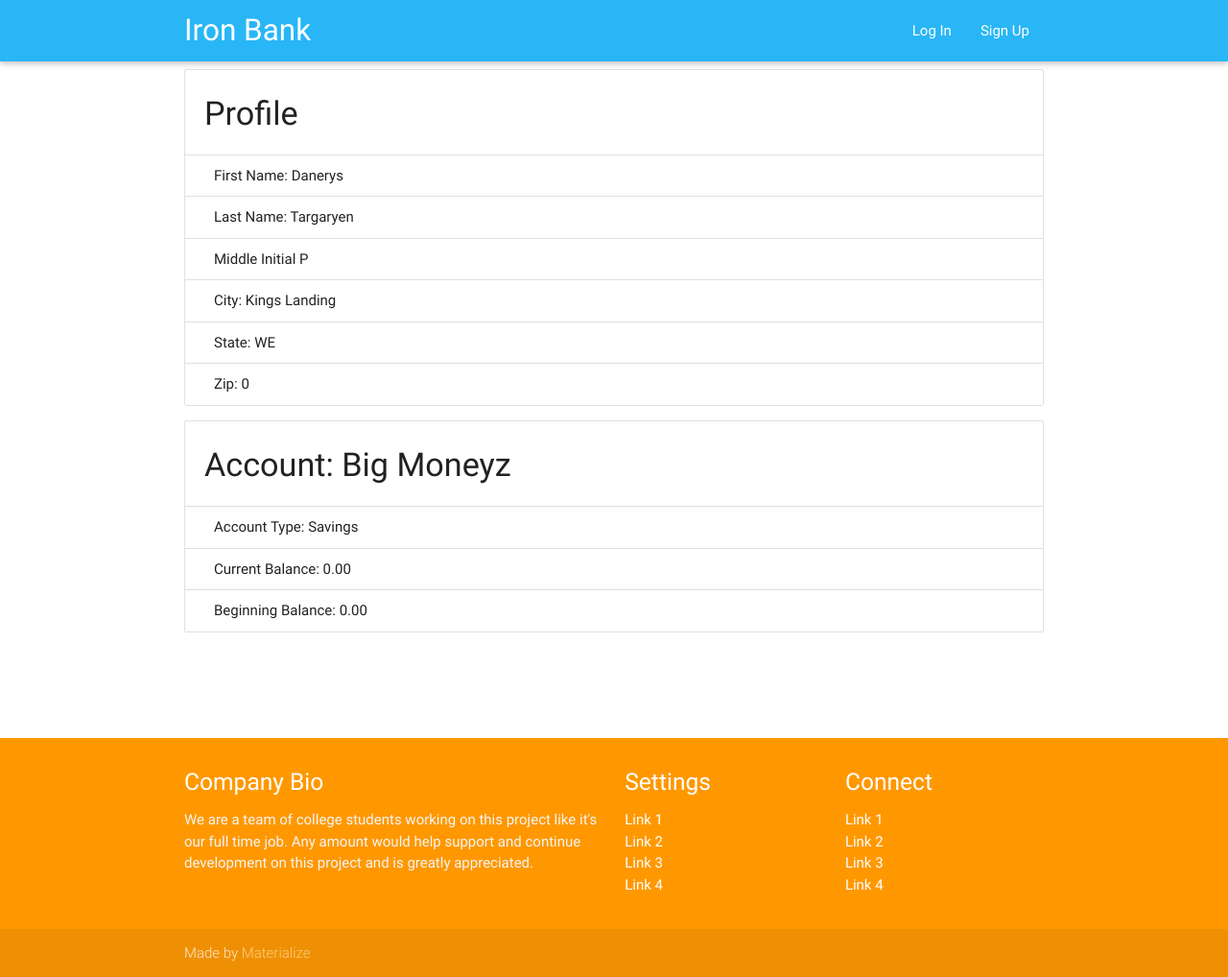
After one commit to jnwcki/iron_bank, a Django app: template templates/bankapp/customer_list.html in a window 1280 px wide. The commit adds this page. Shown: the whole page at 96% size. Run offline with Django 3.2, Linux system fonts and the light colour scheme; the template is opened without the code that fills it: values that come from a table or form of the project are taken from there, others are empty; data comes from the database, SQL or seed files in the repository; both versions use the stored data as it was after the commit; some libraries are stand-ins or nearby versions.

Commit message:
working profile and account display

```diff
--- a/bankapp/models.py
+++ b/bankapp/models.py
@@ -17,6 +17,8 @@ class Customer(models.Model):
     email = models.EmailField()
     user = models.ForeignKey(User)
 
+    def __str__(self):
+        return "{} {}".format(self.first_name, self.last_name)
 
 class Account(models.Model):
     account_type = models.CharField(max_length=30, choices=ACCOUNT_CHOICES)
@@ -24,6 +26,8 @@ class Account(models.Model):
     current_balance = models.DecimalField(max_digits=10, decimal_places=2)
     beginning_balance = models.DecimalField(max_digits=10, decimal_places=2, default=0)
 
+    def __str__(self):
+        return "{} {}".format(self.description, self.account_type)
 
 class AcctXref(models.Model):
     customer = models.ForeignKey(Customer)
@@ -34,3 +38,6 @@ class Transaction(models.Model):
     account = models.ForeignKey(Account)
     amount = models.DecimalField(max_digits=10, decimal_places=2)
     description = models.CharField(max_length=200)
+
+    def __str__(self):
+        return "{} {}".format(self.description, self.amount)
--- a/iron_bank/settings.py
+++ b/iron_bank/settings.py
@@ -121,3 +121,4 @@ USE_TZ = True
 # https://docs.djangoproject.com/en/1.9/howto/static-files/
 
 STATIC_URL = '/static/'
+LOGIN_REDIRECT_URL = "/account/profile/"
--- a/iron_bank/urls.py
+++ b/iron_bank/urls.py
@@ -21,7 +21,7 @@ from django.contrib.auth import views as auth_views
 urlpatterns = [
     url(r'^admin/', admin.site.urls),
     url(r'^$', IndexView.as_view(), name='index'),
-    url(r'^login/', auth_views.login, name='login'),
+    url(r'^accounts/login/', auth_views.login, name='login'),
     url(r'^logout/', auth_views.logout_then_login, name='logout'),
-    url(r'^accounts/profile/(?P<pk>\d+)', ProfileView.as_view(), name='user_profile')
+    url(r'^account/profile/', ProfileView.as_view(), name='user_profile')
 ]
--- /dev/null
+++ b/templates/bankapp/customer_list.html
@@ -0,0 +1,29 @@
+{% extends 'base.html' %}
+{% block content %}
+<div class="container"><span>
+    <div>
+    <ul class="collection with-header">
+        <li class="collection-header"><h4>Profile</h4></li>
+        <li class="collection-item">First Name: {{ profile.first_name }}</li>
+        <li class="collection-item">Last Name: {{ profile.last_name }}</li>
+        <li class="collection-item">Middle Initial {{ profile.middle_initial }}</li>
+        <li class="collection-item">City: {{ profile.city }}</li>
+        <li class="collection-item">State: {{ profile.state }}</li>
+        <li class="collection-item">Zip: {{ profile.zip_code }}</li>
+      </ul>
+    </div>
+    <div>
+    <ul class="collection with-header">
+        {% for foo in account %}
+
+        <li class="collection-header"><h4>Account: {{ foo.description }}</h4></li>
+            <li class="collection-item">Account Type: {{ foo.get_account_type_display }}</li>
+            <li class="collection-item">Current Balance: {{ foo.current_balance }}</li>
+            <li class="collection-item">Beginning Balance: {{ foo.beginning_balance }}</li>
+        {% endfor %}
+
+    </ul>
+        </div>
+</span>
+</div>
+{% endblock %}
--- a/templates/base.html
+++ b/templates/base.html
@@ -11,11 +11,21 @@
   <link href="{% static 'css/materialize.css' %}" type="text/css" rel="stylesheet" media="screen,projection"/>
   <link href="{% static 'css/style.css' %}" type="text/css" rel="stylesheet" media="screen,projection"/>
 </head>
+
+
+
 <body>
   <nav class="light-blue lighten-1" role="navigation">
     <div class="nav-wrapper container"><a id="logo-container" href="{% url 'index' %}" class="brand-logo">Iron Bank</a>
       <ul class="right hide-on-med-and-down">
-        <li><a href="#">{% block navbar_1 %}Navbar Link 1{% endblock navbar_1 %}</a></li>
+
+          {% if user.is_authenticated %}
+              <li>Welcome {{ user }} {{ user.customer.last_name }}</li>
+              <li><a href="{% url 'logout' %}">Log Out</a></li>
+          {% else %}
+          <li><a href="{% url 'login' %}">Log In</a></li>
+          <li><a href="#">Sign Up</a></li>
+          {% endif %}
       </ul>
 
       <ul id="nav-mobile" class="side-nav">
@@ -24,6 +34,7 @@
       <a href="#" data-activates="nav-mobile" class="button-collapse"><i class="material-icons">menu</i></a>
     </div>
   </nav>
+
   {% block content %}
   <div class="section no-pad-bot" id="index-banner">
     <div class="container">
@@ -33,7 +44,7 @@
         <h5 class="header col s12 light">{% block center_desc %}A modern responsive front-end framework based on Material Design{% endblock center_desc %}</h5>
       </div>
       <div class="row center">
-        <a href="{% url 'login' pk %}" id="download-button" class="btn-large waves-effect waves-light orange">{% block button %}Button{% endblock %}</a>
+        <a href="{% url 'login' %}" id="download-button" class="btn-large waves-effect waves-light orange">{% block button %}Button{% endblock %}</a>
       </div>
       <br><br>
 
--- a/templates/index.html
+++ b/templates/index.html
@@ -1,5 +1,11 @@
 {% extends 'base.html' %}
+
+{% if user.is_authenticated %}
+
+{% else %}
 
 {% block center_text %}Welcome To The Iron Bank{% endblock center_text %}
 {% block center_desc %}Please log in or create an account to continue{% endblock center_desc %}
 {% block button %}Log In{% endblock button %}
+
+{% endif %}
```
Also changed, not shown: bankapp/views.py (+14 -4 lines), templates/registration/login.html (+6 -2 lines), db.sqlite3.
